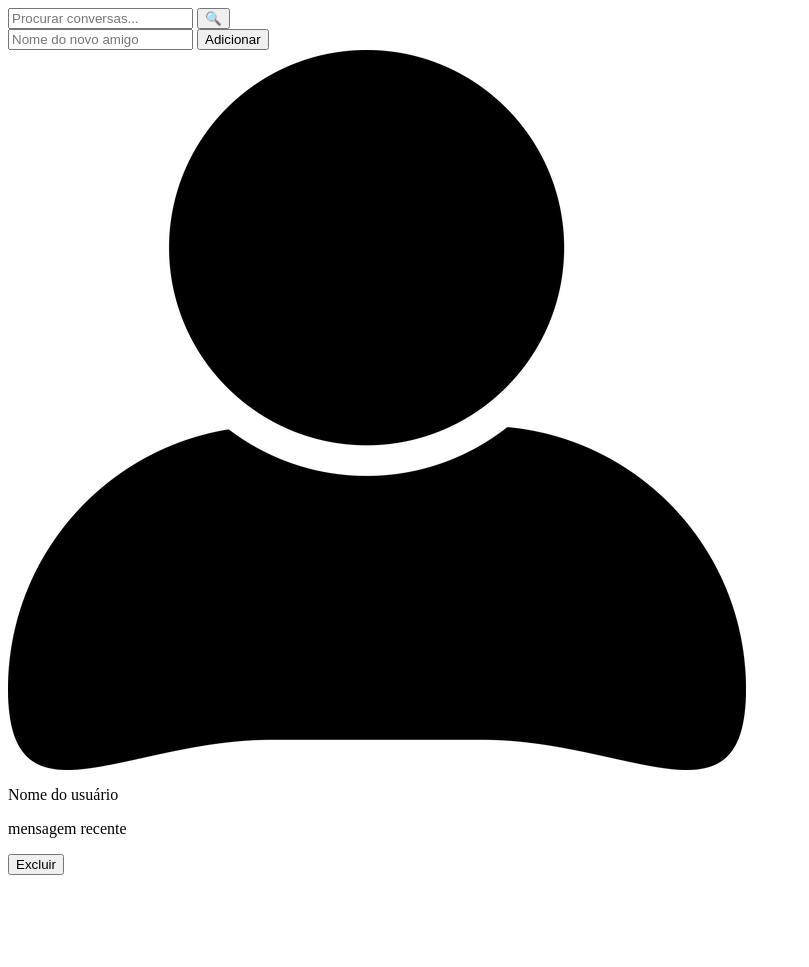
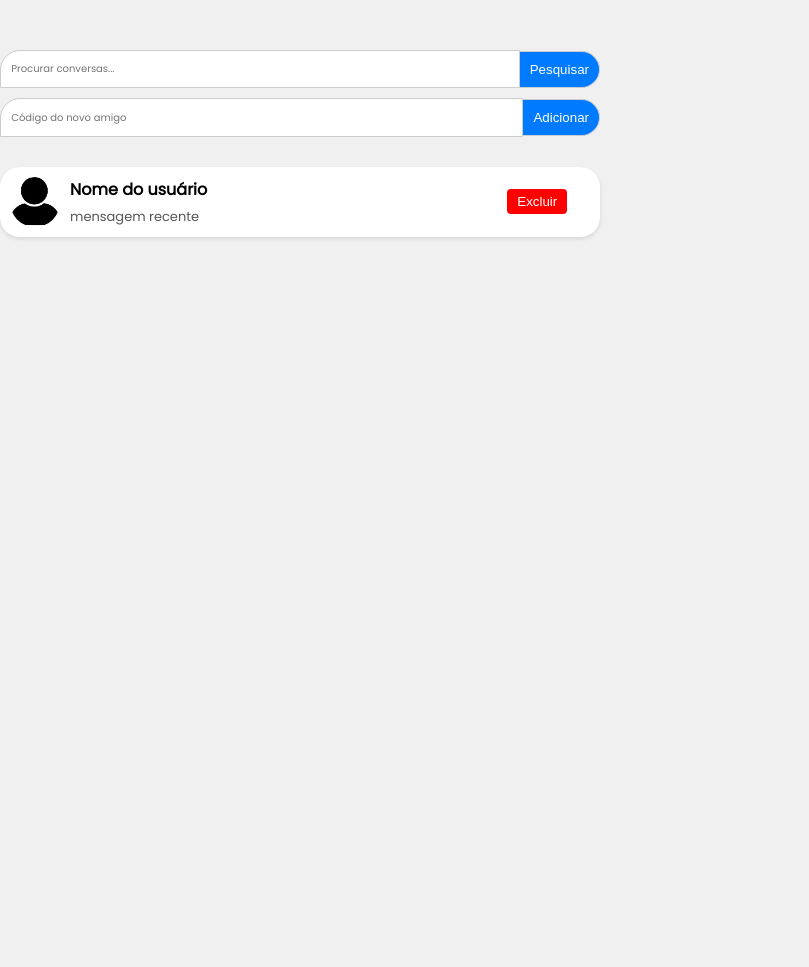
Before and after one commit to Gladistony/Aplicativo-Projeto-Interdisciplinar-2, a PHP site: page /Paginas/telaDeAmigos.php in a window 1280 px wide. Shown: the whole page, without its empty margins (0-809 px from the left). Before the commit the page ends 875 px from the top, so only its background shows below. Run offline with PHP 8.4, Linux system fonts and the light colour scheme.

Commit message:
Mudanças no php e no css

```diff
--- a/Paginas/telaDeAmigos.php
+++ b/Paginas/telaDeAmigos.php
@@ -1,23 +1,30 @@
+<link rel="stylesheet" href="../Styles/estilo_tela-de-amigos.css">
+
 <body>
-    <main>
-        <section id="barra-superior">
-            <div class="container-pesquisa">
-                <input type="text" id="barra-pesquisa" placeholder="Procurar conversas...">
-                <button id="botao-pesquisa">🔍</button>
-            </div>
-            <div class="container-adicionar-amigo">
-                <input type="text" id="novo-amigo" placeholder="Nome do novo amigo">
-                <button id="botao-adicionar-amigo">Adicionar</button>
-            </div>
+    <header id="barra-superior">
+
+        <section class="container-pesquisa">
+            <input type="text" id="barra-pesquisa" placeholder="Procurar conversas..." name="buscarConversa">
+            <button id="botao-pesquisa" name="pesquisar">Pesquisar </button>
+        </section>
+        <section class="container-adicionar-amigo">
+            <input type="text" id="novo-amigo" placeholder="Código do novo amigo" name="codigoDoAmigo">
+            <button id="botao-adicionar-amigo" name="adicionar"> Adicionar </button>
         </section>
 
+    </header>
+    <main>
         <section id="amigos">
+
             <img src="../Recursos/Imagens/perfil-teste.avif" alt="" class="img-perfil">
             <section class="informacao">
                 <p id="nome"> Nome do usuário </p>
                 <p id="mensagem-recente"> mensagem recente </p>
+
             </section>
-            <a href="**"><button type="button"> Excluir </button></a>
+
+            <a href="**"><button type="button" name="excluir"> Excluir </button></a>
+
         </section>
     </main>
 </body>
--- a/Styles/estilo_tela-de-amigos.css
+++ b/Styles/estilo_tela-de-amigos.css
@@ -5,51 +5,59 @@
     src: url('../Recursos/Fonts/Poppins/Poppins-Regular.ttf') format('truetype');
 }
 
-#conteudo_principal * {
+* {
     padding: 0;
     margin: 0;
     box-sizing: border-box;
+
 }
 
-#conteudo_principal main {
-    display: flex;
-    flex-direction: column;
-    justify-content: center;
-    align-items: center;
-    height: 100vh;
+body {
     background-color: #f0f0f0;
 }
 
-#conteudo_principal #barra-superior {
+header {
+    display: inline-block;
+    width: 100%;
+    padding-top: 50px;
+    margin-bottom: 0;
+}
+
+#barra-superior {
+    margin-bottom: 50px;
     display: flex;
     flex-direction: column;
-    justify-content: center;
-    align-items: center;
-    width: 80%;
+    justify-content: flex-start;
+    align-items: flex-start;
+    width: 100%;
     max-width: 600px;
+    margin: 0;
     margin-bottom: 20px;
 }
 
-#conteudo_principal .container-pesquisa,
-#conteudo_principal .container-adicionar-amigo {
+.container-pesquisa,
+.container-adicionar-amigo {
     display: flex;
     align-items: center;
     width: 100%;
     margin-bottom: 10px;
 }
 
-#conteudo_principal #barra-pesquisa,
-#conteudo_principal #novo-amigo {
+#barra-pesquisa,
+#novo-amigo {
     flex-grow: 1;
-    padding: 10px;
+    padding: 10.2px;
     border: 1px solid #ccc;
-    border-radius: 20px 0 0 20px;
+    border-radius: 20px 0 0 0;
     font-family: "Poppins";
-    margin-right: -299px;
+    margin-right: -300px;
+    font-size: x-small;
 }
 
-#conteudo_principal #botao-pesquisa,
-#conteudo_principal #botao-adicionar-amigo {
+
+
+#botao-pesquisa,
+#botao-adicionar-amigo {
     padding: 10px;
     border: 1px solid #ccc;
     border-left: none;
@@ -57,14 +65,17 @@
     background-color: #007bff;
     color: #fff;
     cursor: pointer;
+
 }
 
-#conteudo_principal #botao-pesquisa:hover,
-#conteudo_principal #botao-adicionar-amigo:hover {
+
+
+#botao-pesquisa:hover,
+#botao-adicionar-amigo:hover {
     background-color: #0056b3;
 }
 
-#conteudo_principal #adicionar {
+#adicionar {
     border-radius: 50%;
     width: 60px;
     height: 60px;
@@ -78,11 +89,23 @@
     align-items: center;
 }
 
-#conteudo_principal #adicionar:hover {
+#adicionar:hover {
     background-color: #0056b3;
 }
 
-#conteudo_principal #amigos {
+main {
+    display: flex;
+    flex-direction: column;
+    justify-content: flex-start;
+    /* Alinha os itens à esquerda */
+    align-items: flex-start;
+    /* Alinha os itens à esquerda */
+    height: 100vh;
+    margin-top: 0;
+    /* Remove a margem superior */
+}
+
+#amigos {
     display: flex;
     align-items: center;
     background-color: #ffff;
@@ -93,34 +116,34 @@
     max-width: 600px;
 }
 
-#conteudo_principal #amigos:hover {
+#amigos:hover {
     background-color: #edf0f1;
     cursor: pointer;
     transition-duration: 0.1s;
     border-radius: 20px;
 }
 
-#conteudo_principal .img-perfil {
+.img-perfil {
     width: 50px;
     height: 50px;
     border-radius: 50%;
     margin-right: 10px;
 }
 
-#conteudo_principal #nome {
+#nome {
     font-family: "Poppins";
     font-weight: bold;
     margin: 0;
 }
 
-#conteudo_principal #mensagem-recente {
+#mensagem-recente {
     font-family: "Poppins";
     font-size: small;
     margin: 5px 0 0 0;
     color: #555;
 }
 
-#conteudo_principal button {
+button {
     margin-left: 300px;
     color: #ffff;
     padding: 5px 10px;
@@ -130,6 +153,6 @@
     cursor: pointer;
 }
 
-#conteudo_principal button:hover {
+button:hover {
     background-color: #d00;
 }
```
